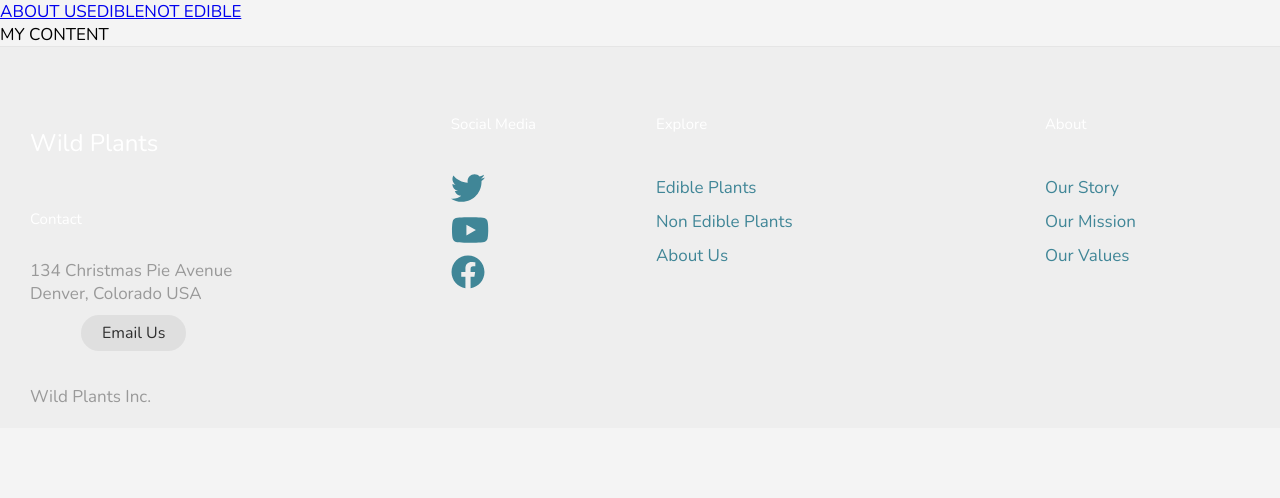
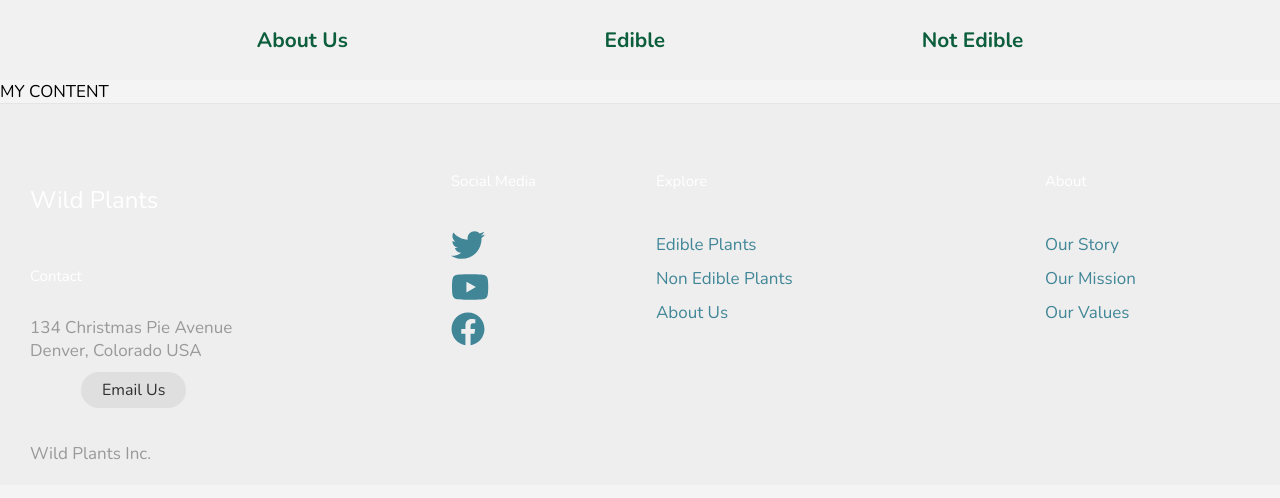
Before and after one commit to mancia08/plants, a React (Create React App) app: page /edible in a window 1280 px wide. Shown: the top 498 px of the page. Built offline with nearby package versions, Linux system fonts and the light colour scheme; a web font is replaced by a local one.

Commit message:
Navbar done

```diff
--- a/src/components/home/Homepage.css
+++ b/src/components/home/Homepage.css
@@ -1,6 +1,16 @@
 /* @import url('https://fonts.googleapis.com/css2?family=Dancing+Script:wght@400;700&family=Nunito:wght@200;300;400;600;700&display=swap'); */
 
 .homepage--section {
+
+    /* Primary colour */
+    --primary-colour: #0c5e3c;
+
+    /* Secundary colour */
+    --secundary-colour: #f1f1f1;
+
+    /* Vivid green */
+    --pale-green: #87f395;
+
     background-image: linear-gradient(rgba(0, 0, 0, 0.6), rgba(0, 0, 0, 0.7)), url(../../assets/homepage-bg-image.jpg);
     background-repeat: no-repeat;
     background-size: cover;
@@ -11,15 +21,6 @@
     flex-direction: column;
     align-items: center;
     justify-content: center;
-
-    /* Primary colour */
-    --primary-colour: #0c5e3c;
-
-    /* Secundary colour */
-    --secundary-colour: #f1f1f1;
-
-    /* Vivid green */
-    --pale-green: #87f395;
 }
 
 h1 {
--- a/src/components/navbar/Navbar.css
+++ b/src/components/navbar/Navbar.css
@@ -0,0 +1,30 @@
+
+.header--navigation {
+    /* Primary colour */
+    --primary-colour: #0c5e3c;
+
+    /* Secundary colour */
+    --secundary-colour: #f1f1f1;
+
+    /* Vivid green */
+    --pale-green: #87f395;
+
+    height: 80px;
+    width: 100%;
+    display: flex;
+    justify-content: space-evenly;
+    align-items: center;
+    background-color: var(--secundary-colour);
+    /* background-color: transparent; */
+}
+
+.header--navigation a {
+    text-decoration: none;
+    font-weight: 700;
+    font-size: 1.3rem;
+    color: var(--primary-colour);
+}
+
+.header--navigation a {
+    cursor: pointer;
+}
--- a/src/components/navbar/Navbar.js
+++ b/src/components/navbar/Navbar.js
@@ -3,10 +3,10 @@ import "./Navbar.css";
 
 const Navbar = () => (
   /* IF YOU CHANGE THE LINK TO... REMEMBER TO CHANGE IT ON APP.JS ROUTE AS WELL. */
-  <nav>
-    <Link to="/">ABOUT US</Link>
-    <Link to="/edible">EDIBLE</Link>
-    <Link to="/not-edible">NOT EDIBLE</Link>
+  <nav className="header--navigation">
+    <Link to="/">About Us</Link>
+    <Link to="/edible">Edible</Link>
+    <Link to="/not-edible">Not Edible</Link>
   </nav>
 );
 
```
Also changed, not shown: 1 other file (tests, documents, lock files or other folders).
